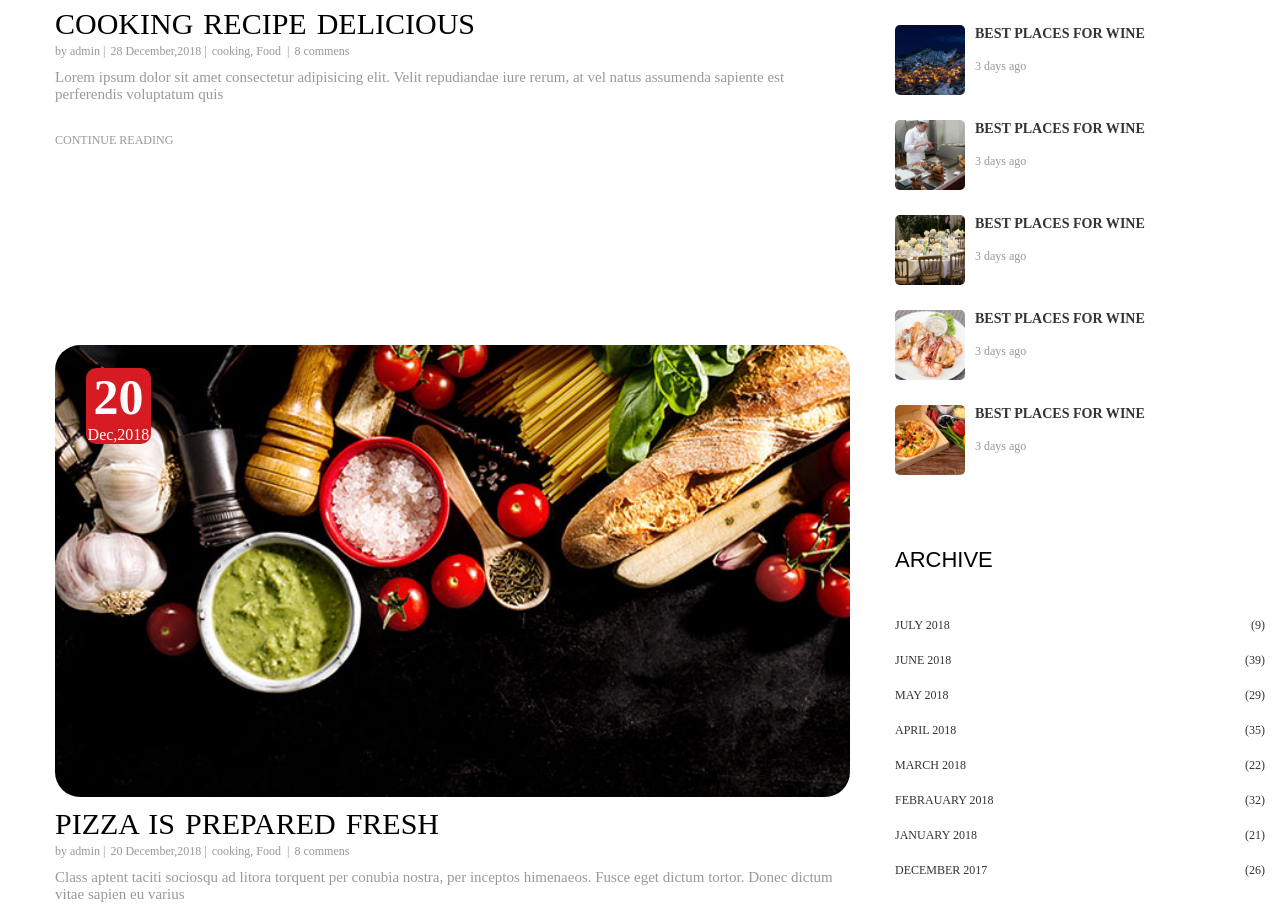
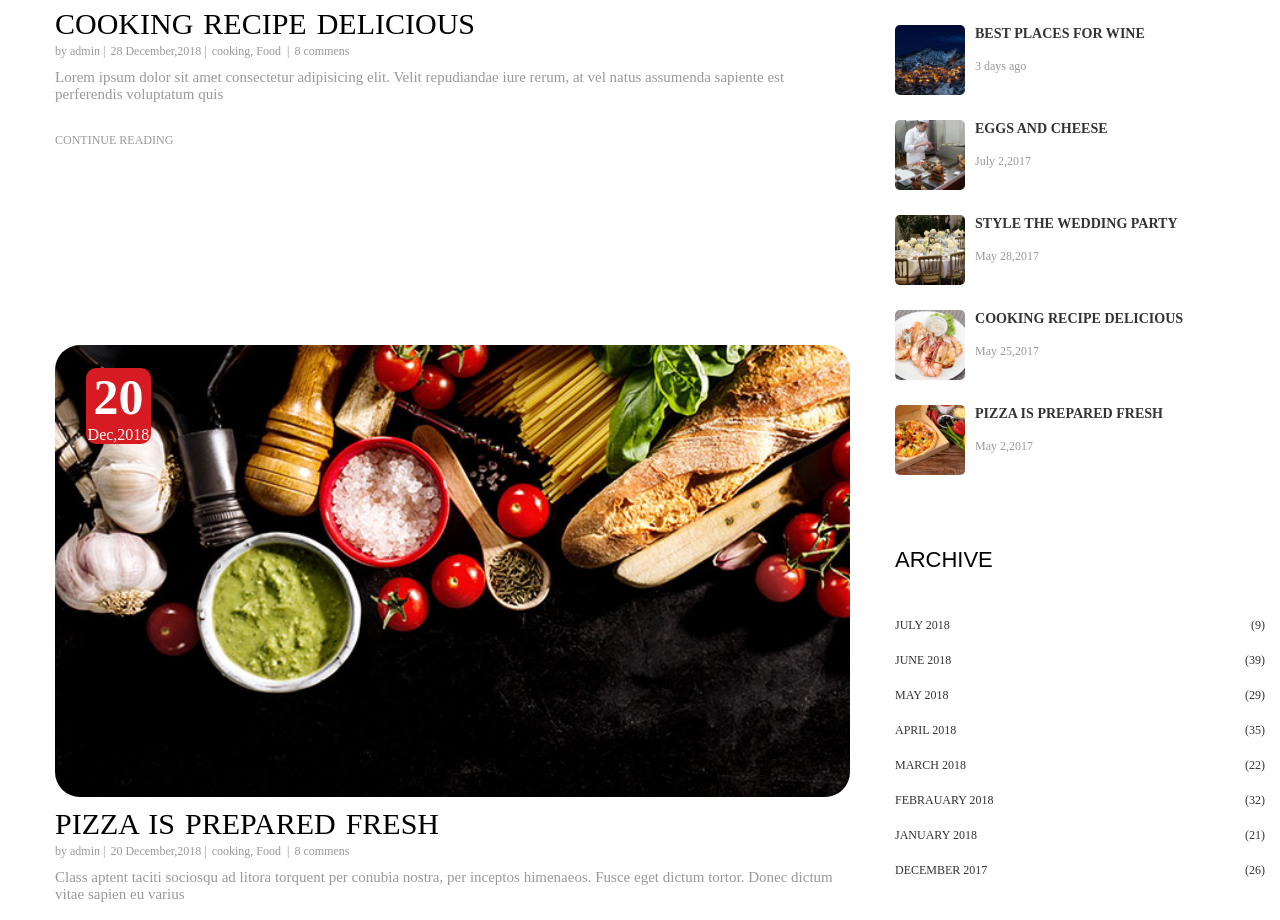
Before and after one commit to M7mdSaad/blogpage, a plain HTML site: page index.html in a window 1280 px wide. Shown: the part 1190-2110 px from the top of the page. Drawn offline with Linux system fonts and the light colour scheme.

Commit message:
edit htmlfile

```diff
--- a/index.html
+++ b/index.html
@@ -254,8 +254,8 @@
                                 </div>
 
                                 <div class="text">
-                                    <h3>BEST PLACES FOR WINE</h3>
-                                    <span>3 days ago</span>
+                                    <h3>EGGS AND CHEESE</h3>
+                                    <span>July 2,2017</span>
                                 </div>
                             </li>
 
@@ -265,8 +265,8 @@
                                 </div>
 
                                 <div class="text">
-                                    <h3>BEST PLACES FOR WINE</h3>
-                                    <span>3 days ago</span>
+                                    <h3>STYLE THE WEDDING PARTY</h3>
+                                    <span>May 28,2017</span>
                                 </div>
                             </li>
 
@@ -276,8 +276,8 @@
                                 </div>
 
                                 <div class="text">
-                                    <h3>BEST PLACES FOR WINE</h3>
-                                    <span>3 days ago</span>
+                                    <h3>COOKING RECIPE DELICIOUS</h3>
+                                    <span>May 25,2017</span>
                                 </div>
                             </li>
 
@@ -287,8 +287,8 @@
                                 </div>
 
                                 <div class="text">
-                                    <h3>BEST PLACES FOR WINE</h3>
-                                    <span>3 days ago</span>
+                                    <h3>PIZZA IS PREPARED FRESH</h3>
+                                    <span>May 2,2017</span>
                                 </div>
                             </li>
 
```
